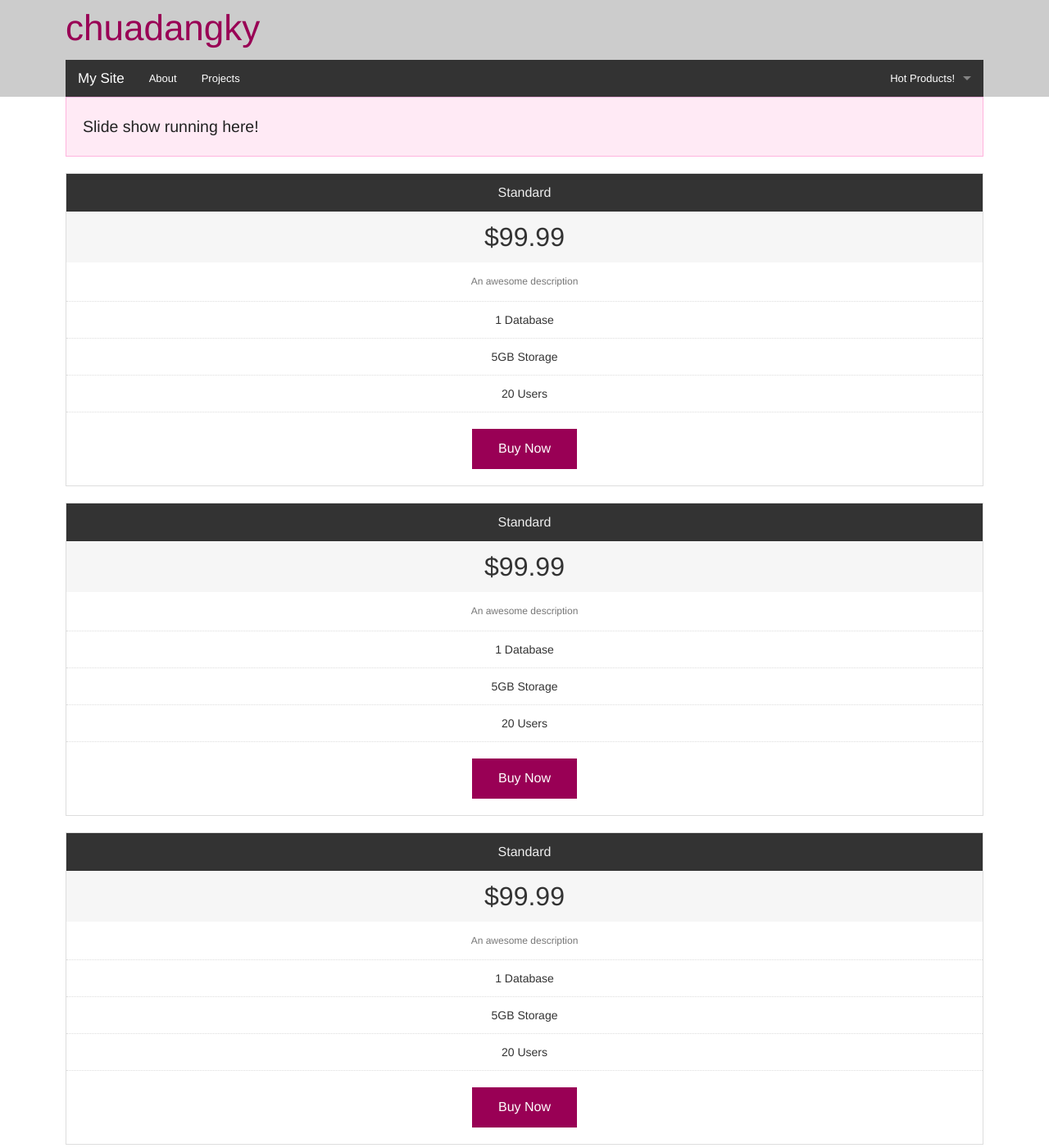
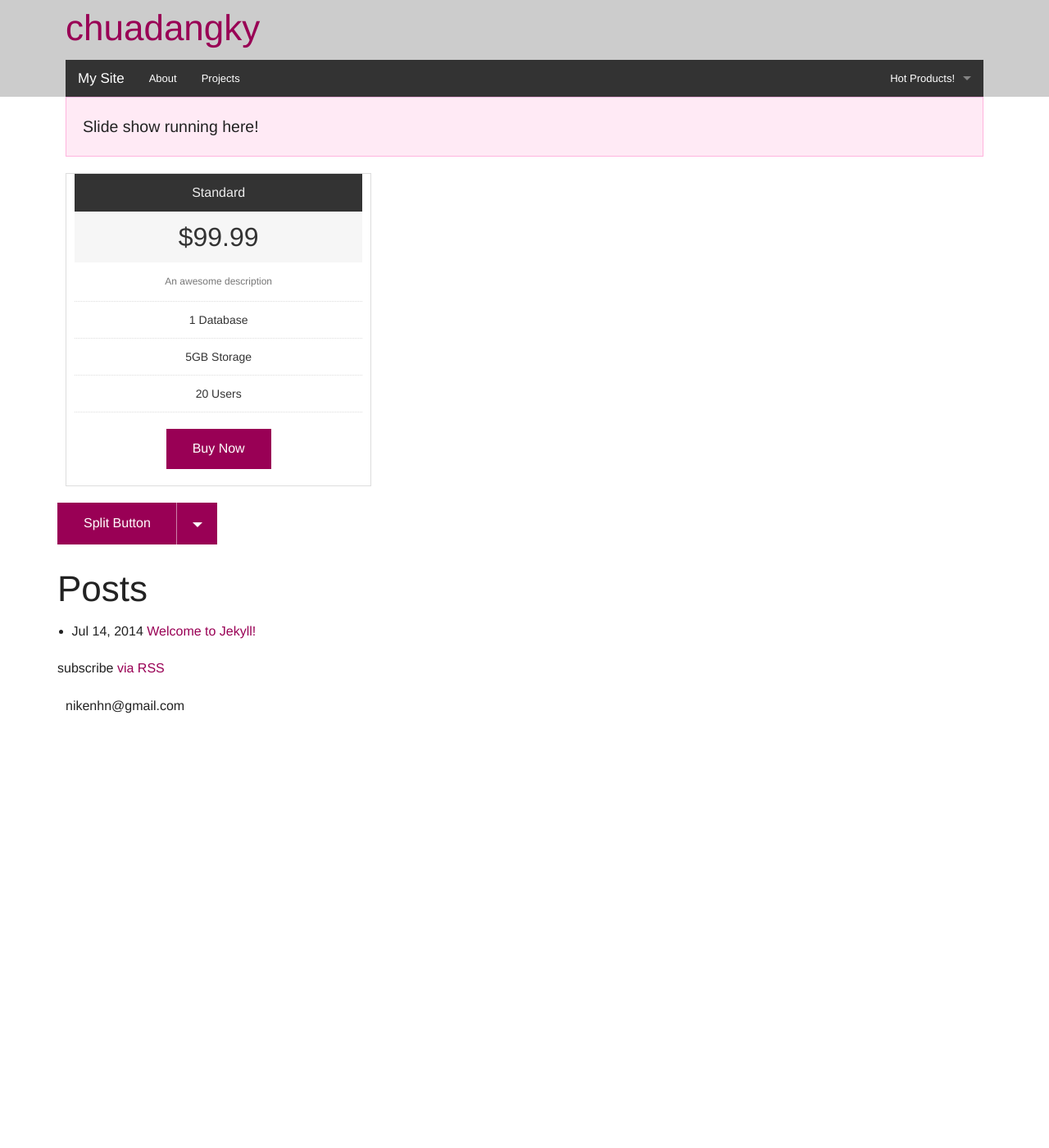
Before and after one commit to novakid/chuadangky, a Jekyll site: the page built from index.html, in a window 1280 px wide and 1400 px high. Shown: the whole window at 82% size. Built offline with Jekyll 4.4.1, drawn with Linux system fonts in a browser that asks for light colours.

Commit message:
Update index.html

```diff
--- a/index.html
+++ b/index.html
@@ -12,8 +12,7 @@
   <div calss="row collapse">
 
 
-    <div calss="medium-4 columns">
-      <ul class="pricing-table">
+      <ul class="pricing-table medium-4 columns">
         <li class="title">Standard</li>
         <li class="price">$99.99</li>
         <li class="description">An awesome description</li>
@@ -22,31 +21,7 @@
         <li class="bullet-item">20 Users</li>
         <li class="cta-button"><a class="button" href="#">Buy Now</a></li>
       </ul>
-    </div>
 
-    <div calss="medium-4 columns">
-      <ul class="pricing-table">
-        <li class="title">Standard</li>
-        <li class="price">$99.99</li>
-        <li class="description">An awesome description</li>
-        <li class="bullet-item">1 Database</li>
-        <li class="bullet-item">5GB Storage</li>
-        <li class="bullet-item">20 Users</li>
-        <li class="cta-button"><a class="button" href="#">Buy Now</a></li>
-      </ul>
-    </div>
-
-    <div calss="medium-4 columns">
-      <ul class="pricing-table">
-        <li class="title">Standard</li>
-        <li class="price">$99.99</li>
-        <li class="description">An awesome description</li>
-        <li class="bullet-item">1 Database</li>
-        <li class="bullet-item">5GB Storage</li>
-        <li class="bullet-item">20 Users</li>
-        <li class="cta-button"><a class="button" href="#">Buy Now</a></li>
-      </ul>
-    </div>
 
   </div>
   </div>
```
